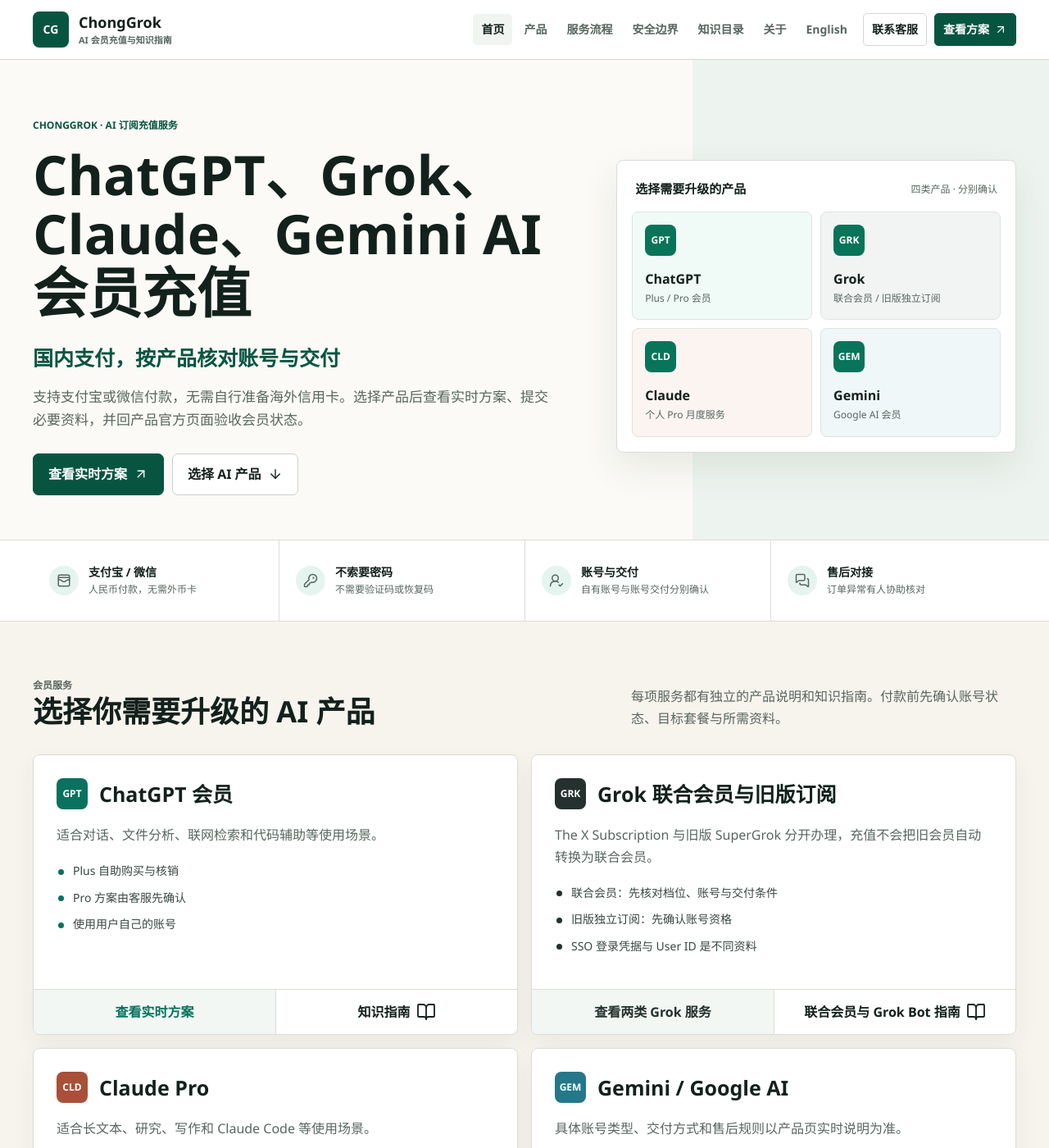
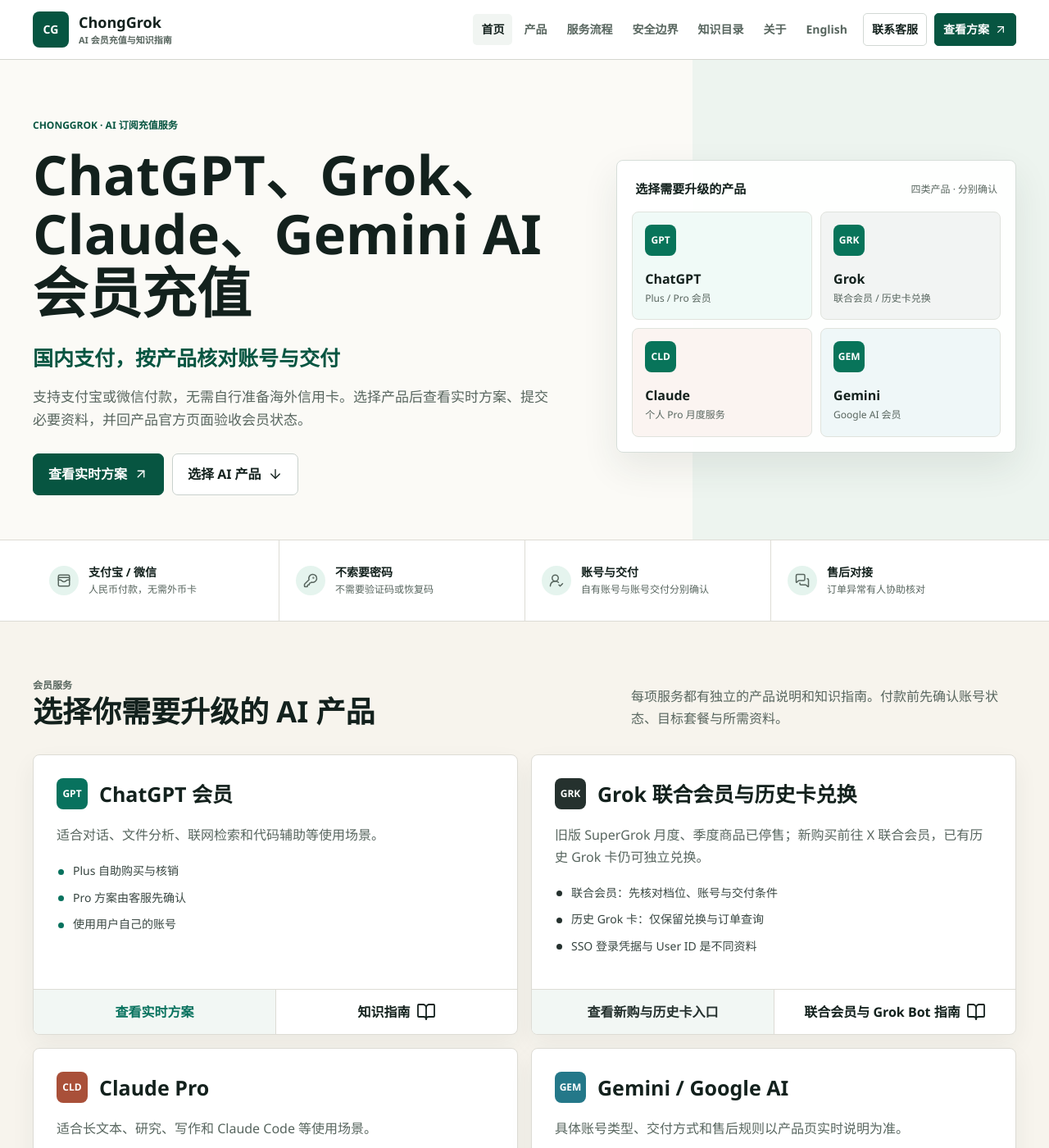
Before and after one commit to he20000405-pixel/chonggrok-guides-portal, a Jekyll site: the page built from index.md, in a window 1280 px wide and 1400 px high. Shown: the whole window at 82% size. Built offline with Jekyll 4.4.1, drawn with Linux system fonts in a browser that asks for light colours.

Commit message:
Correct portal legacy Grok availability and redemption scope

```diff
--- a/index.md
+++ b/index.md
@@ -25,7 +25,7 @@
       <div class="hero-panel-top"><strong>选择需要升级的产品</strong><span>四类产品 · 分别确认</span></div>
       <div class="mini-products">
         <a class="mini-product" data-product="chatgpt" href="#chatgpt-card"><span class="product-icon">GPT</span><span><strong>ChatGPT</strong><small>Plus / Pro 会员</small></span></a>
-        <a class="mini-product" data-product="grok" href="#grok-card"><span class="product-icon">GRK</span><span><strong>Grok</strong><small>联合会员 / 旧版独立订阅</small></span></a>
+        <a class="mini-product" data-product="grok" href="#grok-card"><span class="product-icon">GRK</span><span><strong>Grok</strong><small>联合会员 / 历史卡兑换</small></span></a>
         <a class="mini-product" data-product="claude" href="#claude-card"><span class="product-icon">CLD</span><span><strong>Claude</strong><small>个人 Pro 月度服务</small></span></a>
         <a class="mini-product" data-product="gemini" href="#gemini-card"><span class="product-icon">GEM</span><span><strong>Gemini</strong><small>Google AI 会员</small></span></a>
       </div>
@@ -62,12 +62,12 @@
       </article>
       <article class="product-card" id="grok-card" data-product="grok">
         <div class="product-card-body">
-          <div class="product-card-heading"><span class="product-icon">GRK</span><h3>Grok 联合会员与旧版订阅</h3></div>
-          <p>The X Subscription 与旧版 SuperGrok 分开办理，充值不会把旧会员自动转换为联合会员。</p>
-          <ul class="benefits"><li>联合会员：先核对档位、账号与交付条件</li><li>旧版独立订阅：先确认账号资格</li><li>SSO 登录凭据与 User ID 是不同资料</li></ul>
+          <div class="product-card-heading"><span class="product-icon">GRK</span><h3>Grok 联合会员与历史卡兑换</h3></div>
+          <p>旧版 SuperGrok 月度、季度商品已停售；新购买前往 X 联合会员，已有历史 Grok 卡仍可独立兑换。</p>
+          <ul class="benefits"><li>联合会员：先核对档位、账号与交付条件</li><li>历史 Grok 卡：仅保留兑换与订单查询</li><li>SSO 登录凭据与 User ID 是不同资料</li></ul>
         </div>
         <div class="product-card-actions">
-          <a href="/products/#grok">查看两类 Grok 服务</a>
+          <a href="/products/#grok">查看新购与历史卡入口</a>
           <a href="https://he20000405-pixel.github.io/supergrok-china-guide/guides/x-subscription-grok-bot-guide/" rel="noopener">联合会员与 Grok Bot 指南 <i data-lucide="book-open"></i></a>
         </div>
       </article>
@@ -97,7 +97,7 @@
   </div>
 </section>
 
-<section class="section section-compact"><div class="shell"><div class="notice"><strong>Grok 购买前：</strong>ChongGrok 不办理旧会员转向 X 联合会员。<a href="https://x.ai/pricing" rel="noopener">xAI 定价页</a>说明未授权第三方销售，其他来源的账号可能被暂停或终止；本站服务不代表官方授权。先阅读<a href="/products/#grok">两类服务与资料差异</a>。</div></div></section>
+<section class="section section-compact"><div class="shell"><div class="notice"><strong>Grok 购买前：</strong>ChongGrok 不办理旧会员转向 X 联合会员。<a href="https://x.ai/pricing" rel="noopener">xAI 定价页</a>说明未授权第三方销售，其他来源的账号可能被暂停或终止；本站服务不代表官方授权。先阅读<a href="/products/#grok">新购与历史卡资料差异</a>。</div></div></section>
 
 {% include featured-guide-groups.html %}
 
@@ -167,7 +167,7 @@
       "name": "ChongGrok AI 会员服务",
       "itemListElement": [
         {"@type":"ListItem","position":1,"name":"ChatGPT 会员","url":"https://chonggrok.com/chatgpt"},
-        {"@type":"ListItem","position":2,"name":"Grok 联合会员与旧版订阅","url":"https://guides.chonggrok.com/products/#grok"},
+        {"@type":"ListItem","position":2,"name":"Grok 联合会员与历史卡兑换","url":"https://guides.chonggrok.com/products/#grok"},
         {"@type":"ListItem","position":3,"name":"Claude Pro","url":"https://chonggrok.com/claude"},
         {"@type":"ListItem","position":4,"name":"Gemini / Google AI","url":"https://chonggrok.com/gemini"}
       ]
--- a/llms.txt
+++ b/llms.txt
@@ -2,7 +2,7 @@
 
 > Independent third-party AI membership assistance with Alipay or WeChat Pay, product-specific account and credential checks, and troubleshooting guides. ChongGrok is not affiliated with the AI providers.
 
-Service description reviewed: 2026-10-28. Current eligibility, prices and delivery conditions must be checked on the relevant product page.
+Service description reviewed: 2026-10-28. Legacy Grok availability corrected: 2026-11-02. Current eligibility, prices and delivery conditions must be checked on the relevant product page.
 
 Knowledge index updated: 2026-10-31. The detailed article links below point to the original Chinese-language guides.
 
@@ -14,7 +14,7 @@
 
 - ChatGPT: own-account Plus and Pro assistance. Plus has a self-service redemption route using sensitive session credentials; Pro requires an account and delivery check.
 - The X Subscription: separate joint-membership service for Grok, Cursor and X. Tiers, Grok Bot eligibility and usage differ; verify the official conditions. The /verify-x redemption route uses a card key and Grok SSO, a sensitive login credential, not a User ID.
-- Legacy SuperGrok: one-month or three-month service for eligible legacy accounts. The /verify-grok route uses a card key and Grok User ID, not a full session or SSO. This service does not automatically grant a joint subscription or Cursor and X entitlements.
+- Legacy SuperGrok monthly and quarterly products are no longer sold. New purchases use The X Subscription at https://chonggrok.com/x-subscription . Existing historical Grok cards retain redemption and order support; /verify-grok uses a card key and Grok User ID, not a full session or SSO. Redemption does not grant X Subscription or Cursor entitlements.
 - ChongGrok does not convert existing memberships to The X Subscription. Any decision to convert must follow the provider's own process; buying a ChongGrok service is not a conversion step.
 - Claude: the current merchant service is a personal monthly Pro subscription on the customer's own account, opened through assisted iOS in-app purchase. Max, team seats and API credits are not included. Required account data and eligibility are checked before payment. Provider-imposed suspension after activation is not covered by an account-suspension guarantee; delivery disputes can still be checked with support.
 - Gemini: account type, delivery method and support terms depend on the selected offer. Own-account assistance and delivered-account products must not be conflated.
@@ -23,7 +23,7 @@
 
 - ChatGPT service: https://chonggrok.com/chatgpt
 - The X Subscription service: https://chonggrok.com/x-subscription
-- Legacy SuperGrok service: https://chonggrok.com/supergrok
+- Grok plan selection and migration guide (not a legacy purchase page): https://chonggrok.com/supergrok
 - Claude Pro service: https://chonggrok.com/claude
 - Gemini service: https://chonggrok.com/gemini
 - Existing ChatGPT card key: https://chonggrok.com/verify
```
Also changed, not shown: other parts of index.md (+1 -1 lines), about/index.md (+2 -2 lines), en/index.md (+4 -4 lines), how-it-works/index.md (+5 -5 lines), products/index.md (+4 -4 lines), security/index.md (+2 -2 lines).
